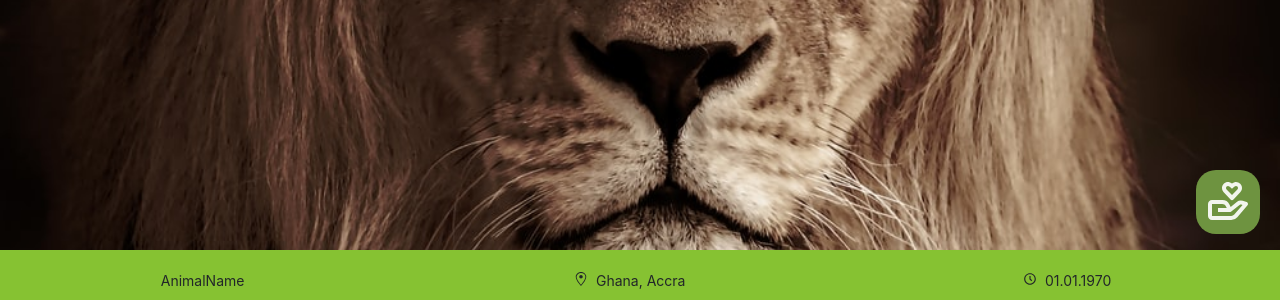
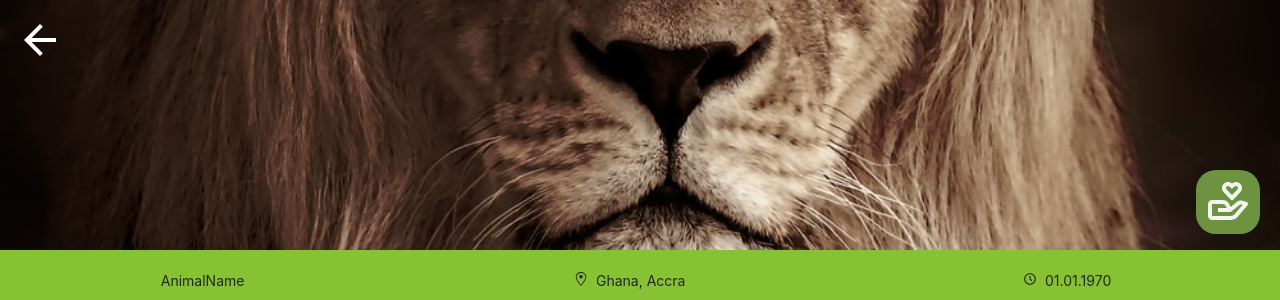
Before and after one commit to freedeebee/zookedexpwa, a React (Create React App) app: page /detail in a window 1280 px wide. Shown: the top 300 px of the page. Built offline with nearby package versions, Linux system fonts and the light colour scheme.

Commit message:
keine warnings, direkt comitten

```diff
--- /dev/null
+++ b/src/components/DetailView/BackButton.tsx
@@ -0,0 +1,26 @@
+import React from 'react'
+import { MdArrowBack } from 'react-icons/md'
+import { useNavigate } from 'react-router-dom';
+import styled from 'styled-components'
+
+const BackButton = () => {
+
+    let navigate = useNavigate();
+
+  return (
+    <Button onClick={()=>navigate("/")}/>
+  )
+}
+
+export default BackButton
+
+
+const Button = styled(MdArrowBack)`
+    position: absolute;
+    padding: 8px;
+    top:8px;
+    left:8px;
+    height:64px;
+    width:64px;
+    color:white;
+`
--- a/src/components/DetailView/MainImage.tsx
+++ b/src/components/DetailView/MainImageSection.tsx
@@ -1,15 +1,17 @@
 import React from 'react'
 import katze from "../../assets/images/photo-1614027164847-1b28cfe1df60.jpg"
+import BackButton from './BackButton'
 import DonateButton from './DonateButton'
 import { AnimalImage } from './styles'
 
-const MainImage = () => {
+const MainImageSection = () => {
   return (
     <>
       <AnimalImage src={katze} alt="animal"/>
+      <BackButton/>
       <DonateButton/>
     </>
   )
 }
 
-export default MainImage
+export default MainImageSection
--- a/src/components/DetailView/styles.ts
+++ b/src/components/DetailView/styles.ts
@@ -5,7 +5,7 @@ export const AnimalImage = styled.img`
     top:0;
     object-fit: cover;
     width: 100%;
-    height: 250px;
+    max-height: 250px;
     margin: 0;
     padding: 0;
     display: block;
--- a/src/pages/DetailPage/DetailPage.tsx
+++ b/src/pages/DetailPage/DetailPage.tsx
@@ -2,15 +2,14 @@ import React from 'react'
 import DonateButton from '../../components/DetailView/DonateButton'
 import InformationContent from '../../components/DetailView/InformationContent'
 import InformationHeader from '../../components/DetailView/InformationHeader'
-import MainImage from '../../components/DetailView/MainImage'
+import MainImageSection from '../../components/DetailView/MainImageSection'
 
 const DetailView = () => {
   return (
     <>
-        <MainImage/>
+        <MainImageSection/>
         <InformationHeader/>
         <InformationContent/>
-
     </>
 
   )
```
